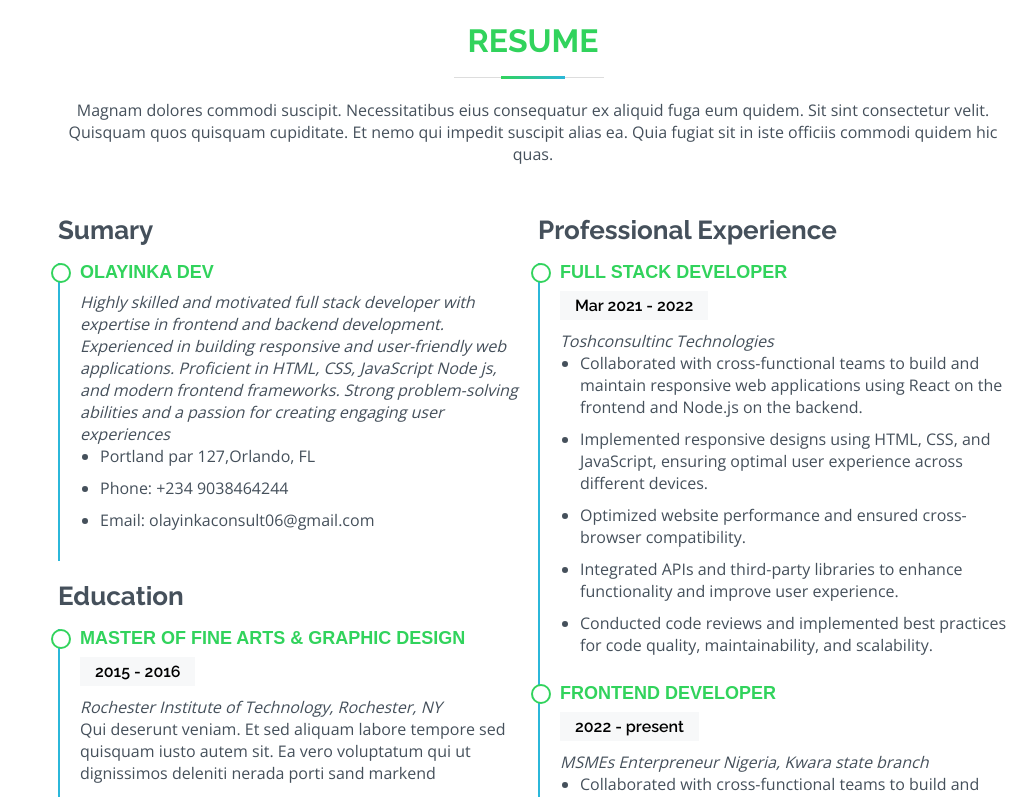
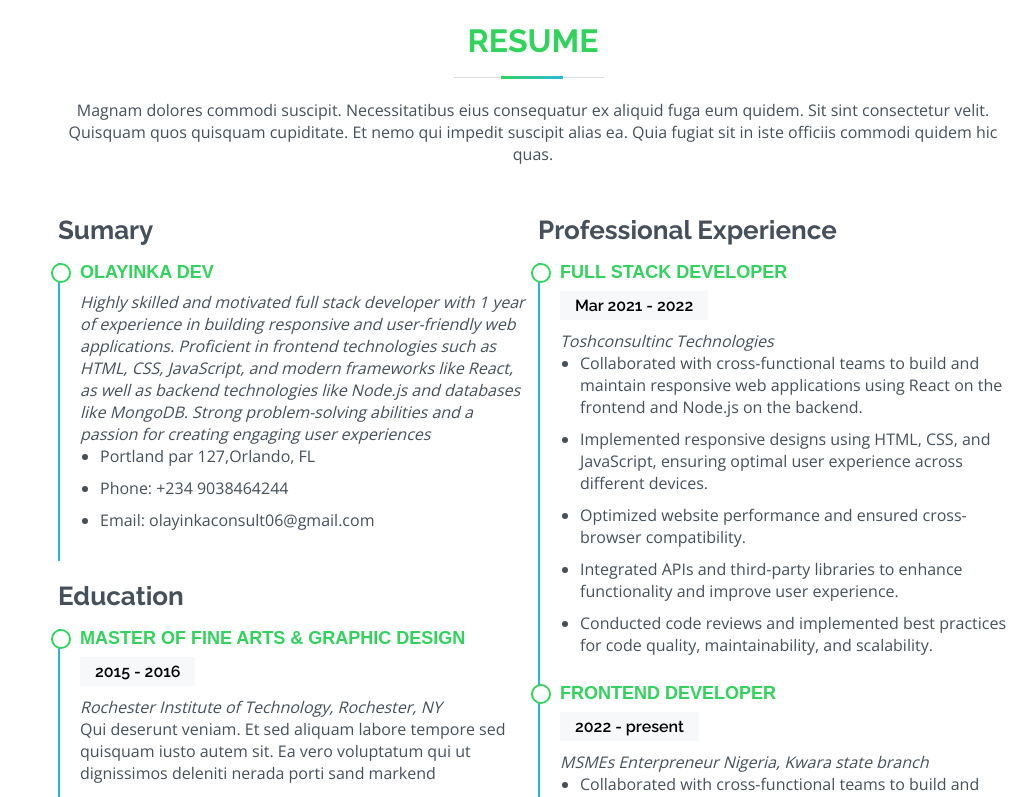
Before and after one commit to olayinka06-dev/official-portfolio-dev, a React (Create React App) app: page / in a window 1280 px wide. Shown: the part 2000-2797 px from the top of the page, without its empty margins (262-1280 px from the left). Built offline with nearby package versions, Linux system fonts and the light colour scheme.

Commit message:
making some changes to the resume page

```diff
--- a/src/components/Portfolio Page/Portfolio.jsx
+++ b/src/components/Portfolio Page/Portfolio.jsx
@@ -115,6 +115,7 @@ const Wrapper = styled.section`
   justify-content: center;
 }
 .portfolio .portfolio-container {
+  width: 100%;
     display: grid;
     grid-template-columns: repeat(3, 1fr);
     gap: 20px; /* Add the desired gap value */
@@ -122,8 +123,9 @@ const Wrapper = styled.section`
 .portfolio .portfolio-item {
   margin-bottom: 30px;
   border: 1px solid var(--herocolor);
+  width: 100%;
 }
-.portfolio-item {
+/* .portfolio-item {
   width: calc(100% / 3);
   padding: 6px;
   box-sizing: border-box;
@@ -132,7 +134,7 @@ const Wrapper = styled.section`
   transition: all 3s ease;
   margin: 0 5px !important;
   border-radius: 10px;
-}
+} */
 
 .portfolio #portfolio-flters {
   padding: 0;
--- a/src/components/Resume Page/Resume.jsx
+++ b/src/components/Resume Page/Resume.jsx
@@ -22,7 +22,7 @@ const Resume = () => {
                 <h3 class="resume-title">Sumary</h3>
                 <div class="resume-item pb-0">
                 <h4>Olayinka Dev</h4>
-                <p><em>Highly skilled and motivated full stack developer with expertise in frontend and backend development. Experienced in building responsive and user-friendly web applications. Proficient in HTML, CSS, JavaScript Node js, and modern frontend frameworks. Strong problem-solving abilities and a passion for creating engaging user experiences</em></p>
+                <p><em>Highly skilled and motivated full stack developer with 1 year of experience in building responsive and user-friendly web applications. Proficient in frontend technologies such as HTML, CSS, JavaScript, and modern frameworks like React, as well as backend technologies like Node.js and databases like MongoDB. Strong problem-solving abilities and a passion for creating engaging user experiences</em></p>
                 <ul>
                     <li>Portland par 127,Orlando, FL</li>
                     <li>Phone: +234 9038464244</li>
```
